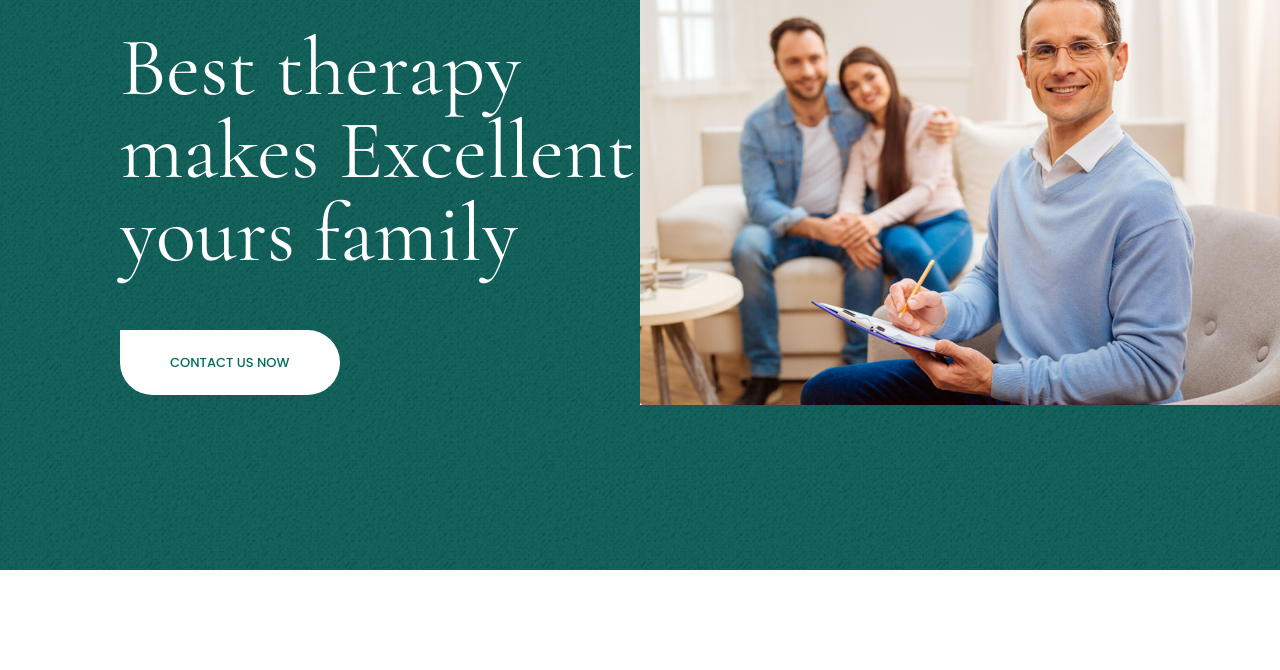
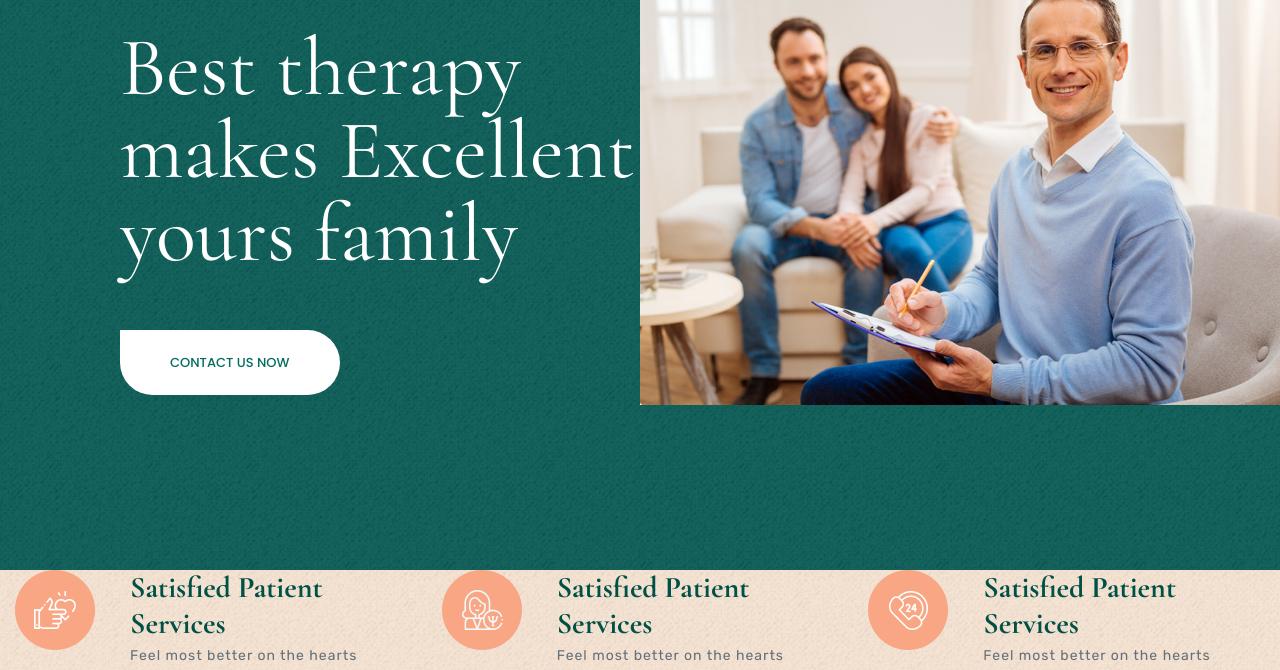
Before and after one commit to shohag06/sycho, a plain HTML site: page index.html in a window 1280 px wide. Shown: the part 200-870 px from the top of the page. Before the commit the page ends 800 px from the top, so only its background shows below. Drawn offline with nearby package versions, Linux system fonts and the light colour scheme.

Commit message:
featured section added

```diff
--- a/assets/css/style.css
+++ b/assets/css/style.css
@@ -55,12 +55,13 @@ h4,
 h5,
 h6 {
 	margin: 0;
-	font-weight:400;
+	font-weight:700;
 	padding:0;
 	font-family: 'Cormorant Garamond', serif;
 	color: #005046;
 	text-transform: normal;
 	font-style: normal;
+	font-size: 30px;
 }
 h1 a,
 h2 a,
@@ -290,3 +291,7 @@ a.s-btn {
    color: #056c5f;
 
  }
+
+ .fetured-icone{
+	 margin-right: 35px;
+ }
--- a/index.html
+++ b/index.html
@@ -86,6 +86,7 @@
       <!--Header area End-->
 
       <main>
+         <!--slide area start-->
          <div class="slider-area" data-background="assets/img/slider/slider-bg.jpg">
             <div class="container-fluid p-0">
                <div class="single-slider d-flex align-items-center">
@@ -108,6 +109,54 @@
                </div>
             </div>
          </div>
+         <!--slide area End-->
+         <!--fetured area start-->
+         <div class="fetured-area" data-background="assets/img/background/gray.jpg">
+            <div class="container-fluid">
+               <div class="row">
+                  <div class="col-md-4">
+                     <div class="fetured-iteam mb-30">
+                        <div class="fetured-icone alignleft">
+                           <img src="assets/img/icone/hand-icone.png" alt="">
+                        </div>
+                        <div class="fetured-content fix">
+                           <h3>Satisfied
+                              Patient Services</h3>
+                              <p>Feel most better on the hearts</p>
+                        </div>
+                     </div>
+                  </div>
+                  <div class="col-md-4">
+                     <div class="fetured-iteam">
+                        <div class="fetured-icone alignleft">
+                           <img src="assets/img/icone/man-icone.png" alt="">
+                        </div>
+                        <div class="fetured-content fix">
+                           <h3>Satisfied
+                              Patient Services</h3>
+                              <p>Feel most better on the hearts</p>
+                        </div>
+                     </div>
+                  </div>
+                  <div class="col-md-4">
+                     <div class="fetured-iteam">
+                        <div class="fetured-icone alignleft">
+                           <img src="assets/img/icone/tel-icone.png" alt="">
+                        </div>
+                        <div class="fetured-content fix">
+                           <h3>Satisfied
+                              Patient Services</h3>
+                              <p>Feel most better on the hearts</p>
+                        </div>
+                     </div>
+                  </div>
+                  </div>
+               </div>
+            </div>
+         </div>
+          <!--fetured area End-->
+
+
       </main>
 
 
```
Also changed, not shown: assets/img/background/gray.jpg (added), assets/img/icone/hand-icone.png (added), assets/img/icone/man-icone.png (added), assets/img/icone/tel-icone.png (added).
